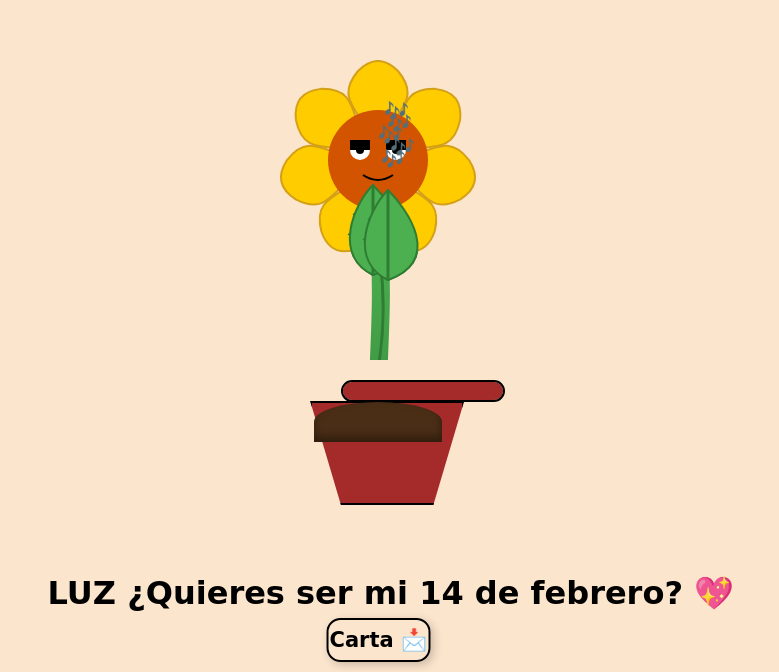
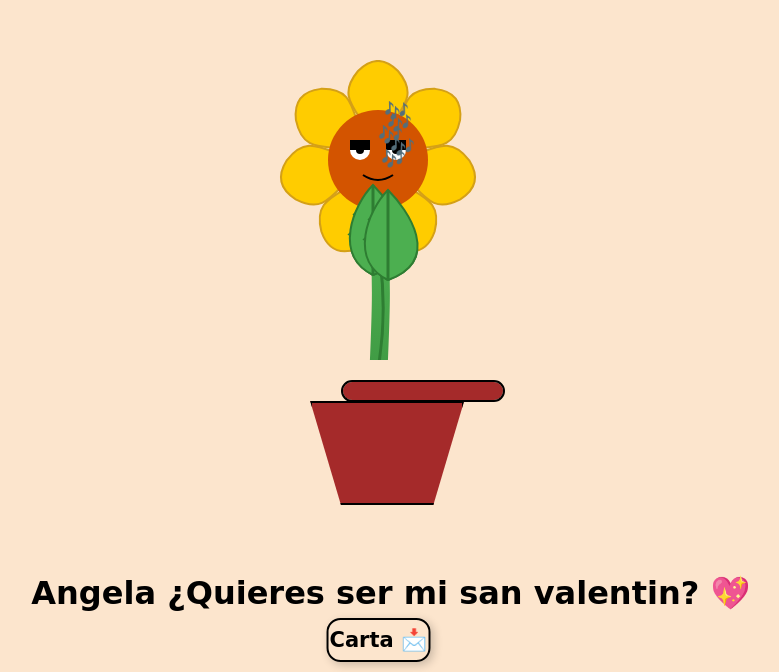
Before and after one commit to R54ba/mi-proyecto, a plain HTML site: page index.html in a window 1280 px wide. Shown: the part 128-800 px from the top of the page, without its empty margins (262-1041 px from the left). Drawn offline with Linux system fonts and the light colour scheme.

Commit message:
Update index.html

```diff
--- a/index.html
+++ b/index.html
@@ -10,17 +10,18 @@
 
     <div class="container">
         <svg id="girasol" viewBox="0 0 200 300"></svg>
-    </div>
-    <div class="rectangulo"></div>
-    <div class="maceta"></div>
-    <div class="tierra"></div>
-    <a href="carta.pdf" class="carta" download="cartaderoly.pdf">Carta 📩</a>
-    <!-- Reproductor de audio invisible con autoplay y loop -->
+        <div class="rectangulo"></div>
+        <div class="maceta"></div>
+
+        <a href="https://raw.githubusercontent.com/R54ba/14-de-febrero/14-de-febrero-roly/abdiel.pdf"  class="carta" download="MiDocumento.pdf">Carta 📩</a>
+       <!-- Reproductor de audio invisible con autoplay y loop -->
          <audio id="audio-player" style="display: none;">
             <source src="Bruno Mars.mp3" type="audio/mp3">
             Tu navegador no soporta el elemento de audio.
         </audio>
-    <div class="texto-san-valentin"> LUZ ¿Quieres ser mi 14 de febrero? 💖</div>
+        <div class="texto-san-valentin"> Angela ¿Quieres ser mi san valentin? 💖</div>
+    </div>
+
     <script src="script.js"></script>
 </body>
 </html>
```
